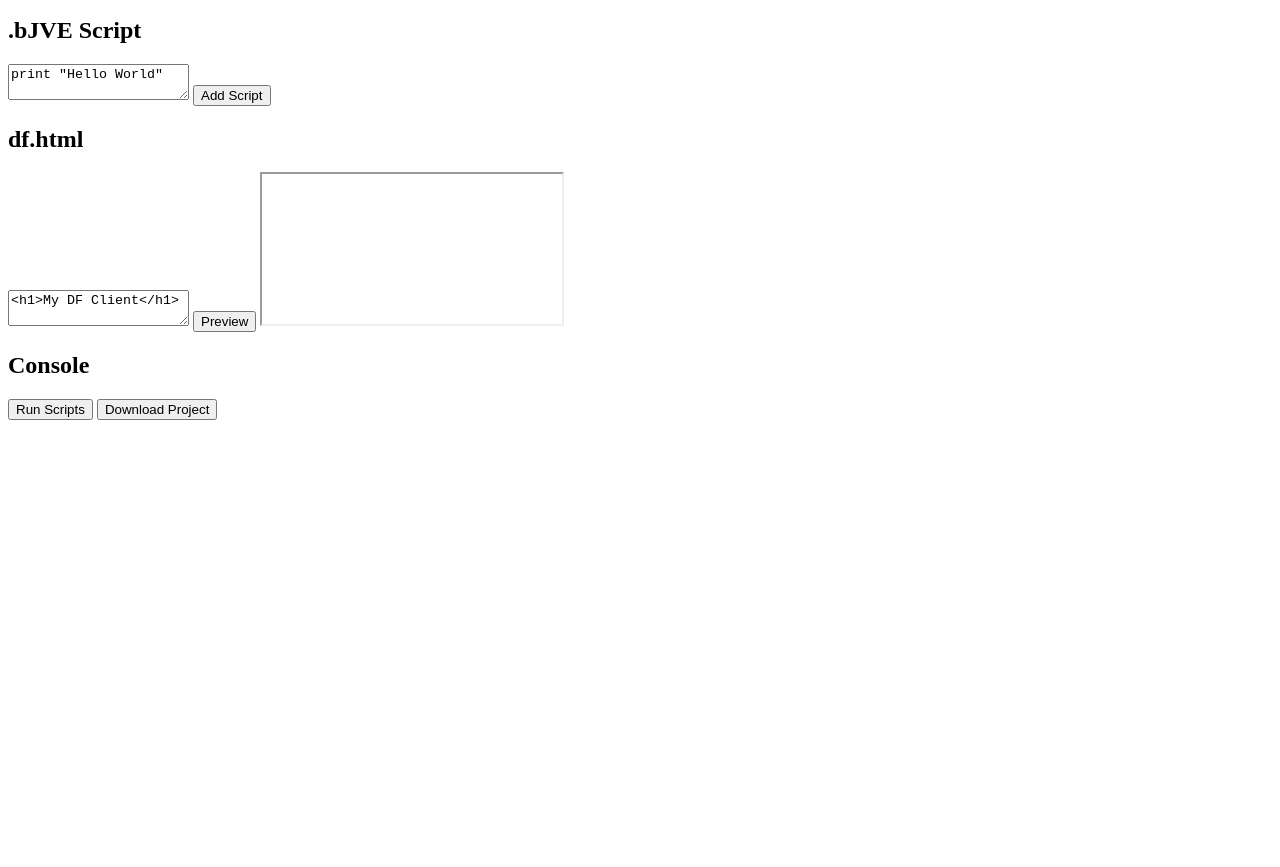
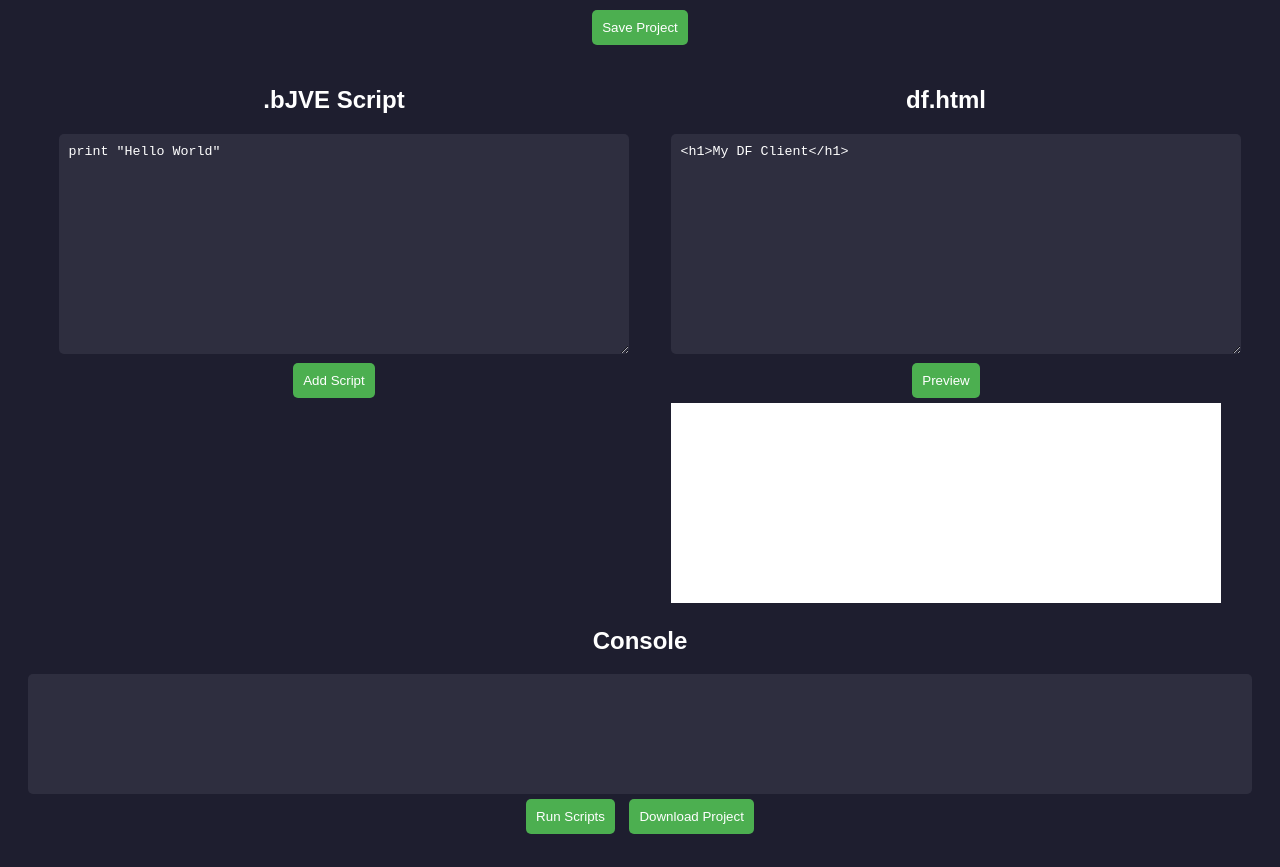
Before and after one commit to jergan-studio/JVEscriptext, a website: page public/index.html in a window 1280 px wide. Shown: the part 151-1018 px from the top of the page. Before the commit the page ends 800 px from the top, so only its background shows below. Drawn offline with nearby package versions, Linux system fonts and the light colour scheme.

Commit message:
Update style.css

```diff
--- a/public/style.css
+++ b/public/style.css
@@ -1,76 +1,95 @@
-let scripts = [];
+body {
 
-// Add a script to the project
-function addScript() {
-    const code = document.getElementById("bJVECode").value.trim();
-    if(!code) return alert("Write some code first!");
-    const scriptName = `script${scripts.length + 1}.bJVE`;
-    scripts.push({name: scriptName, content: code});
+font-family: Arial;
 
-    const li = document.createElement("li");
-    li.textContent = scriptName;
-    document.getElementById("scriptList").appendChild(li);
+background:#1e1e2f;
 
-    document.getElementById("bJVECode").value = "";
+color:white;
+
+text-align:center;
+
+padding:20px;
+
 }
 
-// Preview df.html client
-function previewHTML() {
-    const htmlContent = document.getElementById("htmlCode").value;
-    const iframe = document.getElementById("htmlPreview");
-    iframe.srcdoc = htmlContent;
+.editor-container{
+
+display:flex;
+
+justify-content:space-around;
+
+flex-wrap:wrap;
+
 }
 
-// Run scripts in simulated console
-function runScripts() {
-    const consoleDiv = document.getElementById("consoleOutput");
-    consoleDiv.textContent = "";
+.editor-section{
 
-    scripts.forEach(script => {
-        const lines = script.content.split("\n");
-        lines.forEach(lineRaw => {
-            const line = lineRaw.trim();
+width:45%;
 
-            if(line.startsWith("print")) {
-                const msg = line.replace("print ","").replace(/"/g,"");
-                consoleDiv.textContent += msg + "\n";
 }
 
-            if(line.startsWith("lua.wait")) {
-                const t = parseInt(line.split(" ")[1] || 1);
-                consoleDiv.textContent += `[Wait ${t}s simulated]\n`;
+textarea{
+
+width:100%;
+
+height:200px;
+
+background:#2e2e3f;
+
+color:white;
+
+border:none;
+
+border-radius:5px;
+
+padding:10px;
+
+font-family:monospace;
+
 }
 
-            if(line.startsWith("js.run")) {
-                const js = line.split(" ").slice(1).join(" ").replace(/"/g,"");
-                consoleDiv.textContent += `[JS: ${js}]\n`;
+button{
+
+padding:10px;
+
+margin:5px;
+
+border:none;
+
+border-radius:5px;
+
+background:#4CAF50;
+
+color:white;
+
+cursor:pointer;
+
 }
 
-            if(line.startsWith("server.get")) {
-                const url = line.split(" ")[1].replace(/"/g,"");
-                consoleDiv.textContent += `[Fetch simulated: ${url}]\n`;
-            }
-        });
-    });
+iframe{
+
+width:100%;
+
+height:200px;
+
+border:none;
+
+background:white;
+
 }
 
-// Download project as ZIP
-function downloadProject() {
-    if(scripts.length === 0) return alert("Add at least one .bJVE script!");
+#consoleOutput{
 
-    const zip = new JSZip();
+background:#2e2e3f;
 
-    // Add scripts
-    scripts.forEach(s => zip.file(s.name, s.content));
+padding:10px;
 
-    // Add df.html
-    zip.file("df.html", document.getElementById("htmlCode").value || "<h1>DF Client</h1>");
+border-radius:5px;
 
-    // Generate ZIP
-    zip.generateAsync({type:"blob"}).then(content => {
-        const link = document.createElement("a");
-        link.href = URL.createObjectURL(content);
-        link.download = "jve-project.zip";
-        link.click();
-    });
+min-height:100px;
+
+white-space:pre-wrap;
+
+text-align:left;
+
 }
```
Lines whose indentation alone changed are shown as unchanged.
